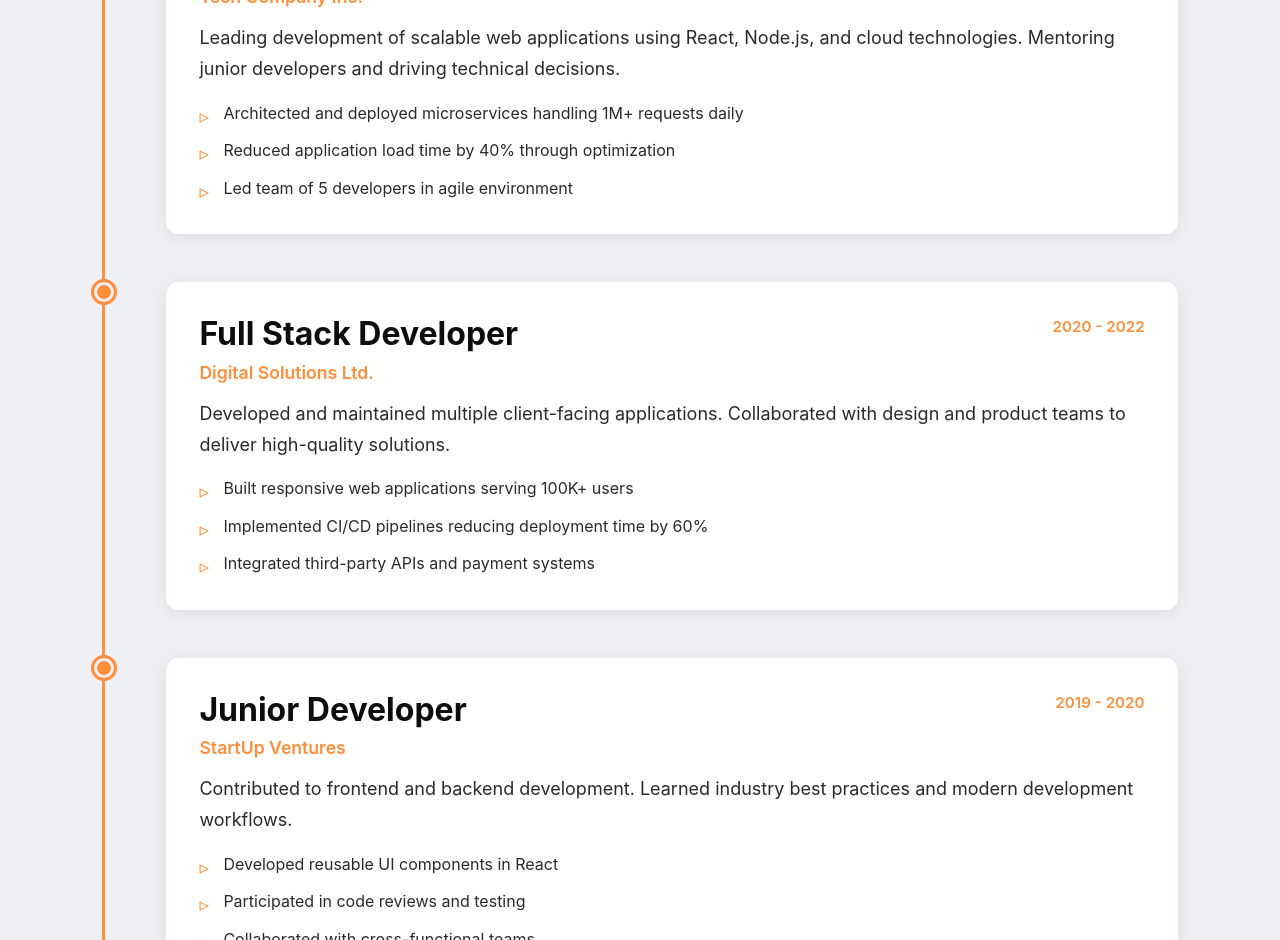
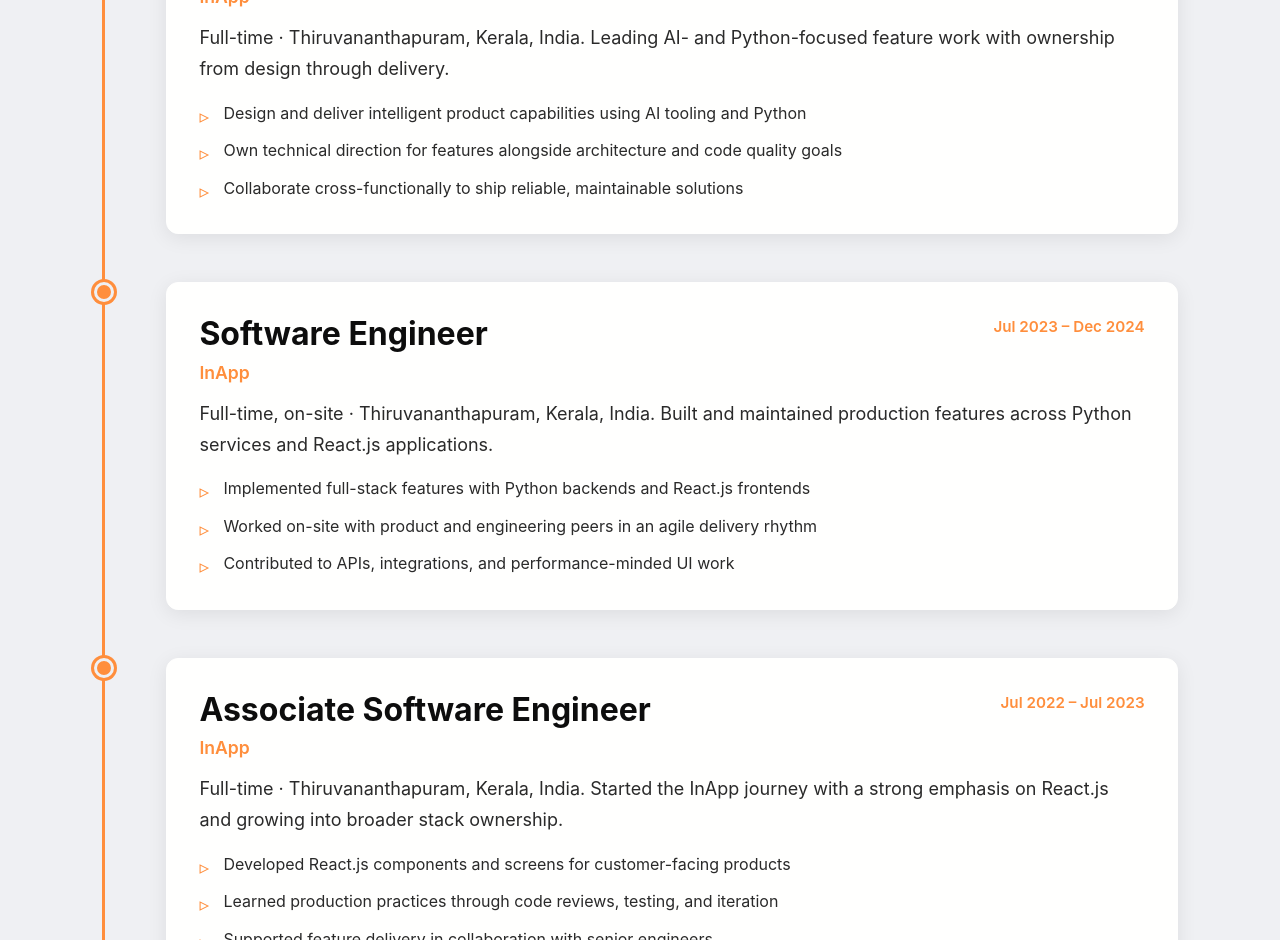
Before and after one commit to joelsebbu/Portfolio, a React (Vite) app: page / in a window 1280 px wide. Shown: the part 1860-2800 px from the top of the page. Built offline with nearby package versions, Linux system fonts and the light colour scheme.

Commit message:
data: updated with latest data

```diff
--- a/src/components/Projects.jsx
+++ b/src/components/Projects.jsx
@@ -31,6 +31,7 @@ function Projects() {
                   </svg>
                   Code
                 </a>
+                {project.live && project.live !== '#' && (
                   <a href={project.live} target="_blank" rel="noopener noreferrer" className="live-link">
                     <svg width="20" height="20" viewBox="0 0 24 24" fill="none" stroke="currentColor" strokeWidth="2">
                       <path d="M18 13v6a2 2 0 0 1-2 2H5a2 2 0 0 1-2-2V8a2 2 0 0 1 2-2h6"></path>
@@ -39,6 +40,7 @@ function Projects() {
                     </svg>
                     Live Demo
                   </a>
+                )}
               </div>
             </div>
           </div>
--- a/src/data/portfolioData.js
+++ b/src/data/portfolioData.js
@@ -10,8 +10,8 @@ const portfolioData = {
   // ===================================
   personalInfo: {
     name: "Joel J Sebastian",
-    title: "Full Stack Developer | UI/UX Enthusiast | Problem Solver",
-    tagline: "I craft elegant solutions to complex problems. Passionate about building user-centric applications that make a difference.",
+    title: "Full Stack Developer | Aspiring Technical Architect | Problem Solver",
+    tagline: "I craft elegant solutions to complex problems. Passionate about building user-centric applications and systems that make a difference.",
     // For page title and meta tags
     pageTitle: "joelsebbu - me",
     // Profile image - place your image in /public folder and reference it here
@@ -46,7 +46,7 @@ const portfolioData = {
         label: "Years Experience"
       },
       {
-        value: "5",
+        value: "3",
         label: "Projects Completed"
       },
      // {
@@ -63,21 +63,18 @@ const portfolioData = {
     {
       category: 'Frontend',
       skills: [
-        { name: 'React', level: 90 },
-        { name: 'JavaScript/TypeScript', level: 85 },
-        { name: 'HTML/CSS', level: 95 },
-        { name: 'Next.js', level: 80 },
-        { name: 'Tailwind CSS', level: 85 }
+        { name: 'React.js', level: 92 },
+        { name: 'TypeScript', level: 85 },
+        { name: 'Three.js', level: 80 },
+        { name: 'HTML/CSS', level: 90 }
       ]
     },
     {
       category: 'Backend',
       skills: [
-        { name: 'Node.js', level: 85 },
-        { name: 'Express', level: 80 },
-        { name: 'MongoDB', level: 75 },
-        { name: 'PostgreSQL', level: 80 },
-        { name: 'REST APIs', level: 90 }
+        { name: 'Python', level: 88 },
+        { name: 'FastAPI', level: 82 },
+        { name: 'PostgreSQL', level: 80 }
       ]
     },
     {
@@ -97,36 +94,39 @@ const portfolioData = {
   // ===================================
   experience: [
     {
-      title: 'Senior Full Stack Developer',
-      company: 'Tech Company Inc.',
-      period: '2022 - Present',
-      description: 'Leading development of scalable web applications using React, Node.js, and cloud technologies. Mentoring junior developers and driving technical decisions.',
+      title: 'Senior Software Engineer',
+      company: 'InApp',
+      period: 'Jan 2025 – Present',
+      description:
+        'Full-time · Thiruvananthapuram, Kerala, India. Leading AI- and Python-focused feature work with ownership from design through delivery.',
       highlights: [
-        'Architected and deployed microservices handling 1M+ requests daily',
-        'Reduced application load time by 40% through optimization',
-        'Led team of 5 developers in agile environment'
+        'Design and deliver intelligent product capabilities using AI tooling and Python',
+        'Own technical direction for features alongside architecture and code quality goals',
+        'Collaborate cross-functionally to ship reliable, maintainable solutions'
       ]
     },
     {
-      title: 'Full Stack Developer',
-      company: 'Digital Solutions Ltd.',
-      period: '2020 - 2022',
-      description: 'Developed and maintained multiple client-facing applications. Collaborated with design and product teams to deliver high-quality solutions.',
+      title: 'Software Engineer',
+      company: 'InApp',
+      period: 'Jul 2023 – Dec 2024',
+      description:
+        'Full-time, on-site · Thiruvananthapuram, Kerala, India. Built and maintained production features across Python services and React.js applications.',
       highlights: [
-        'Built responsive web applications serving 100K+ users',
-        'Implemented CI/CD pipelines reducing deployment time by 60%',
-        'Integrated third-party APIs and payment systems'
+        'Implemented full-stack features with Python backends and React.js frontends',
+        'Worked on-site with product and engineering peers in an agile delivery rhythm',
+        'Contributed to APIs, integrations, and performance-minded UI work'
       ]
     },
     {
-      title: 'Junior Developer',
-      company: 'StartUp Ventures',
-      period: '2019 - 2020',
-      description: 'Contributed to frontend and backend development. Learned industry best practices and modern development workflows.',
+      title: 'Associate Software Engineer',
+      company: 'InApp',
+      period: 'Jul 2022 – Jul 2023',
+      description:
+        'Full-time · Thiruvananthapuram, Kerala, India. Started the InApp journey with a strong emphasis on React.js and growing into broader stack ownership.',
       highlights: [
-        'Developed reusable UI components in React',
-        'Participated in code reviews and testing',
-        'Collaborated with cross-functional teams'
+        'Developed React.js components and screens for customer-facing products',
+        'Learned production practices through code reviews, testing, and iteration',
+        'Supported feature delivery in collaboration with senior engineers'
       ]
     }
   ],
@@ -139,52 +139,28 @@ const portfolioData = {
     sectionSubtitle: "Here are some of my recent projects that showcase my skills and experience",
     items: [
       {
-        title: 'E-Commerce Platform',
-        description: 'A full-featured e-commerce platform with cart functionality, payment integration, and admin dashboard. Built with React, Node.js, and MongoDB.',
-        tags: ['React', 'Node.js', 'MongoDB', 'Stripe'],
-        image: '🛒',
-        github: '#',
-        live: '#'
+        title: 'remind-mcp',
+        description:
+          'Lets AI assistants manage your Linux calendar reminders in plain language—built on the remind tool so you skip the tricky syntax.',
+        tags: ['Python', 'Linux'],
+        image: '📅',
+        github: 'https://github.com/joelsebbu/remind-mcp'
       },
       {
-        title: 'Task Management App',
-        description: 'Collaborative task management application with real-time updates, drag-and-drop interface, and team collaboration features.',
-        tags: ['React', 'Firebase', 'Material-UI'],
-        image: '📋',
-        github: '#',
-        live: '#'
+        title: 'StackMark',
+        description:
+          'A personal bookmark app: save links from social feeds, YouTube, or the open web, then search what you saved in plain language.',
+        tags: ['Python', 'AI', 'Web'],
+        image: '🔖',
+        github: 'https://github.com/joelsebbu/stackMark'
       },
       {
-        title: 'Weather Dashboard',
-        description: 'Real-time weather dashboard with location-based forecasts, interactive maps, and detailed weather analytics.',
-        tags: ['React', 'API Integration', 'Charts'],
-        image: '🌤️',
-        github: '#',
-        live: '#'
-      },
-      {
-        title: 'Social Media Analytics',
-        description: 'Analytics platform for social media metrics with data visualization, reporting features, and insights generation.',
-        tags: ['Next.js', 'PostgreSQL', 'D3.js'],
-        image: '📊',
-        github: '#',
-        live: '#'
-      },
-      {
-        title: 'Portfolio Generator',
-        description: 'No-code portfolio builder allowing users to create beautiful portfolios with customizable themes and templates.',
-        tags: ['React', 'Express', 'AWS'],
-        image: '🎨',
-        github: '#',
-        live: '#'
-      },
-      {
-        title: 'Chat Application',
-        description: 'Real-time chat application with private messaging, group chats, file sharing, and message encryption.',
-        tags: ['React', 'Socket.io', 'Node.js'],
-        image: '💬',
-        github: '#',
-        live: '#'
+        title: 'Portfolio',
+        description:
+          'My personal site—who I am, what I\'ve worked on, and how to reach me.',
+        tags: ['React', 'Web'],
+        image: '💼',
+        github: 'https://github.com/joelsebbu/Portfolio'
       }
     ]
   },
@@ -193,7 +169,7 @@ const portfolioData = {
   // CONTACT & RESUME
   // ===================================
   contact: {
-    email: "your.email@example.com",
+    email: "joel18sebastian@gmail.com",
     resumeSection: {
       title: "Get My Resume",
       description: "Interested in working together? Download my resume to learn more about my experience, skills, and achievements.",
@@ -210,16 +186,16 @@ const portfolioData = {
   // ===================================
   social: {
     github: {
-      url: "https://github.com/yourusername",
-      display: "github.com/yourusername"
+      url: "https://github.com/joelsebbu",
+      display: "github.com/joelsebbu"
     },
     linkedin: {
-      url: "https://linkedin.com/in/yourprofile",
-      display: "linkedin.com/in/yourprofile"
+      url: "https://www.linkedin.com/in/joel-j-sebastian/",
+      display: "linkedin.com/in/joel-j-sebastian"
     },
     twitter: {
-      url: "https://x.com/yourusername",
-      display: "x.com/yourusername"
+      url: "https://x.com/joelsebbu",
+      display: "x.com/joelsebbu"
     }
   },
 
@@ -243,7 +219,7 @@ const portfolioData = {
   footer: {
     logo: "Portfolio",
     tagline: "Building the future, one line of code at a time.",
-    copyright: "Your Name",
+    copyright: "Joel J Sebastian",
     builtWith: "Built with React & ❤️",
     sections: {
       quickLinks: "Quick Links",
```
Lines whose indentation alone changed are shown as unchanged.
